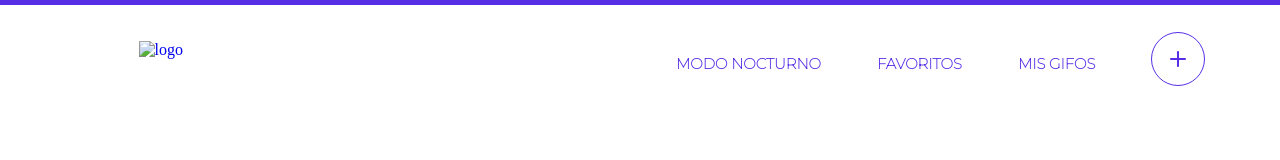
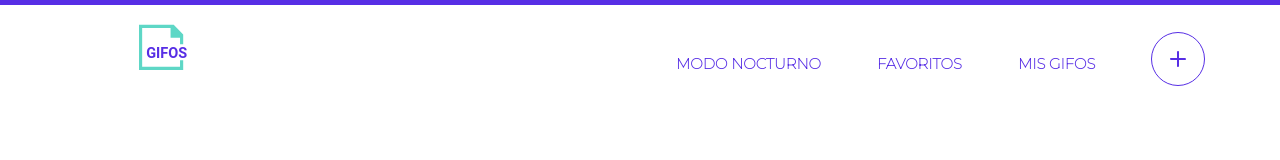
Before and after one commit to DisRomero/gifos, a plain HTML site: page index.html in a window 1280 px wide. Shown: the top 160 px of the page. Drawn offline with Linux system fonts and the light colour scheme; no server answers.

Commit message:
fix the logo url

```diff
--- a/index.html
+++ b/index.html
@@ -27,7 +27,7 @@
       <nav>
         <div class="logo-container">
           <a href="index.html">
-            <img class="logo" src=assets/img/logo-mobile.svg" alt="logo" />
+            <img class="logo" src="assets/img/logo-mobile.svg" alt="logo" />
           </a>
         </div>
         <input type="checkbox" id="check" />
```
